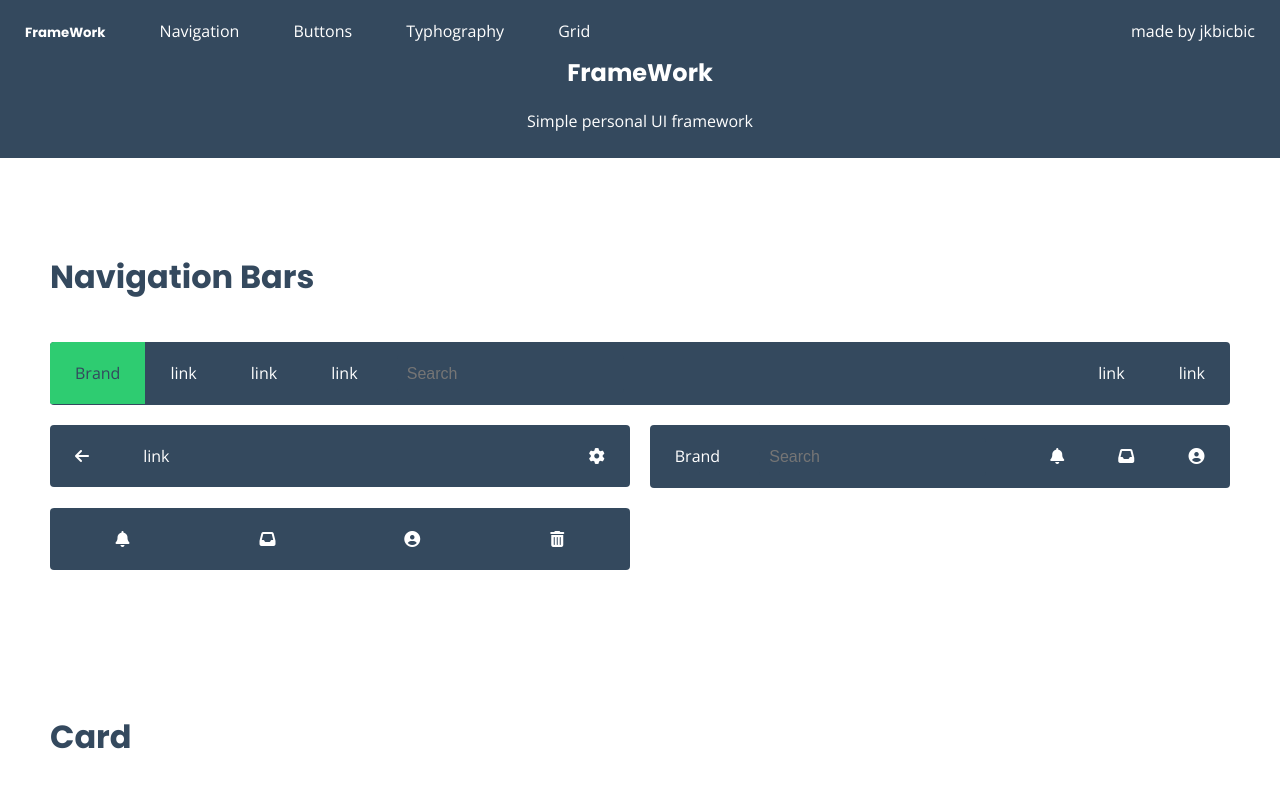
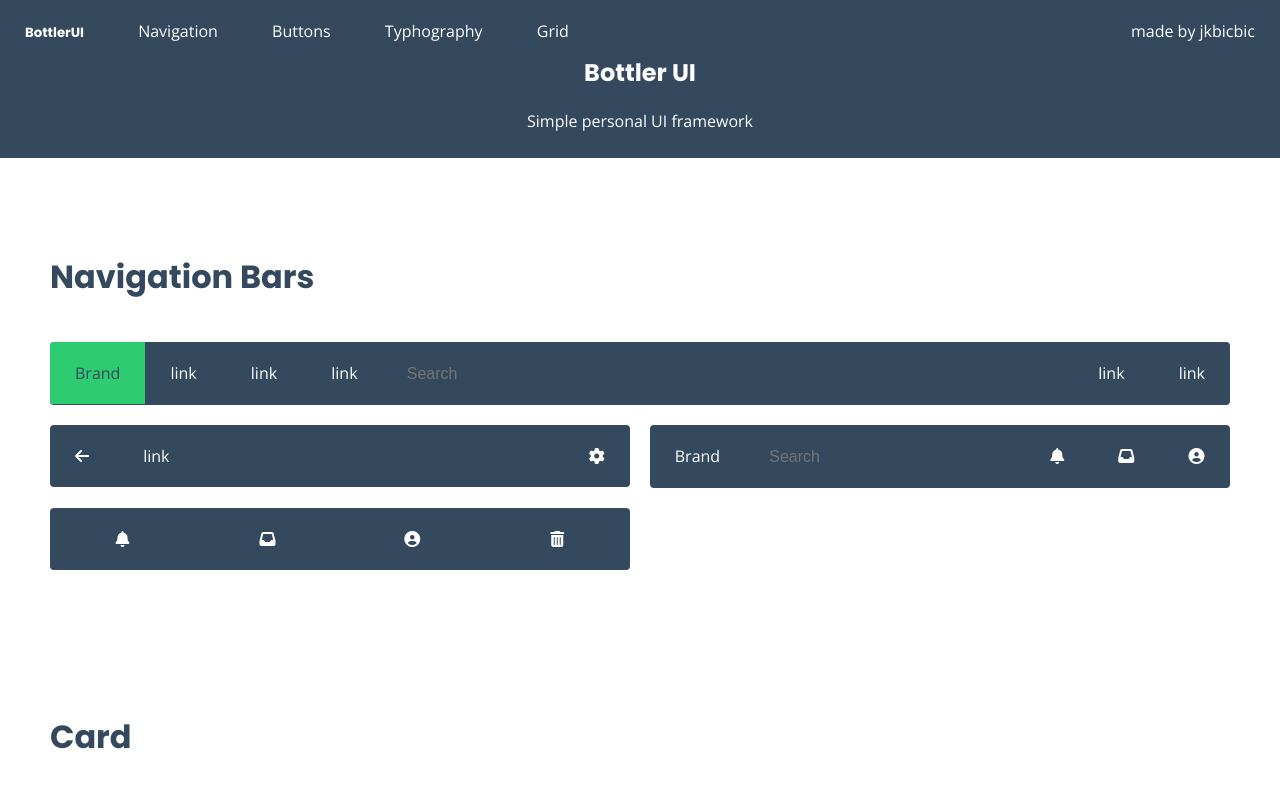
Before and after one commit to auxylator/FrameWork, a plain HTML site: page index.html in a window 1280 px wide. Shown: the top 790 px of the page. Drawn offline with nearby package versions, Linux system fonts and the light colour scheme.

Commit message:
Renamed to Bottler UI

```diff
--- a/index.html
+++ b/index.html
@@ -3,7 +3,7 @@
   <head>
     <meta charset="utf-8">
     <meta name="viewport" content="width=device-width, initial-scale=1, user-scalable=no">
-    <title>framework</title>
+    <title>Bottler UI</title>
     <link rel="stylesheet" href="css/styles.css">
     <script src="https://use.fontawesome.com/24dd1f9e54.js"></script>
   </head>
@@ -12,7 +12,7 @@
     <nav class="navigation fixed top fit no-border wetasphalt">
       <!-- <a class="brand" href=""><h5>FrameWork</h5></a> -->
       <ul class="nav">
-        <li><a href="/" class="xlink"><h5 class="text no-margin">FrameWork</h5></a></li>
+        <li><a href="/" class="xlink"><h5 class="text no-margin">BottlerUI</h5></a></li>
         <li class="link"><a href="#nav">Navigation</a></li>
         <li class="link"><a href="#button">Buttons</a></li>
         <li class="link"><a href="#typhography">Typhography</a></li>
@@ -33,7 +33,7 @@
       <div class="container">
         <div class="row">
           <div class="column six">
-            <h1 class="text center white">FrameWork</h1>
+            <h1 class="text center white">Bottler UI</h1>
             <p class="text center white">Simple personal UI framework</p>
           </div>
         </div>
```
